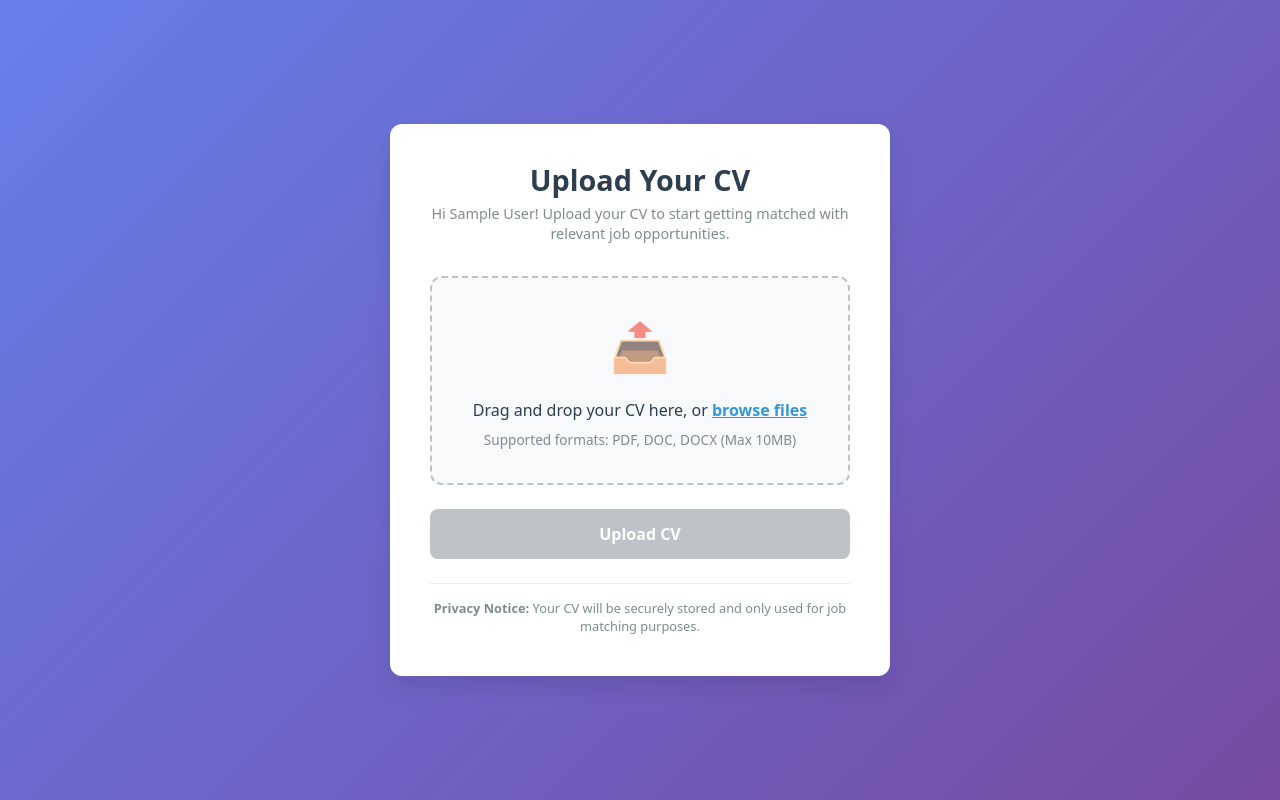
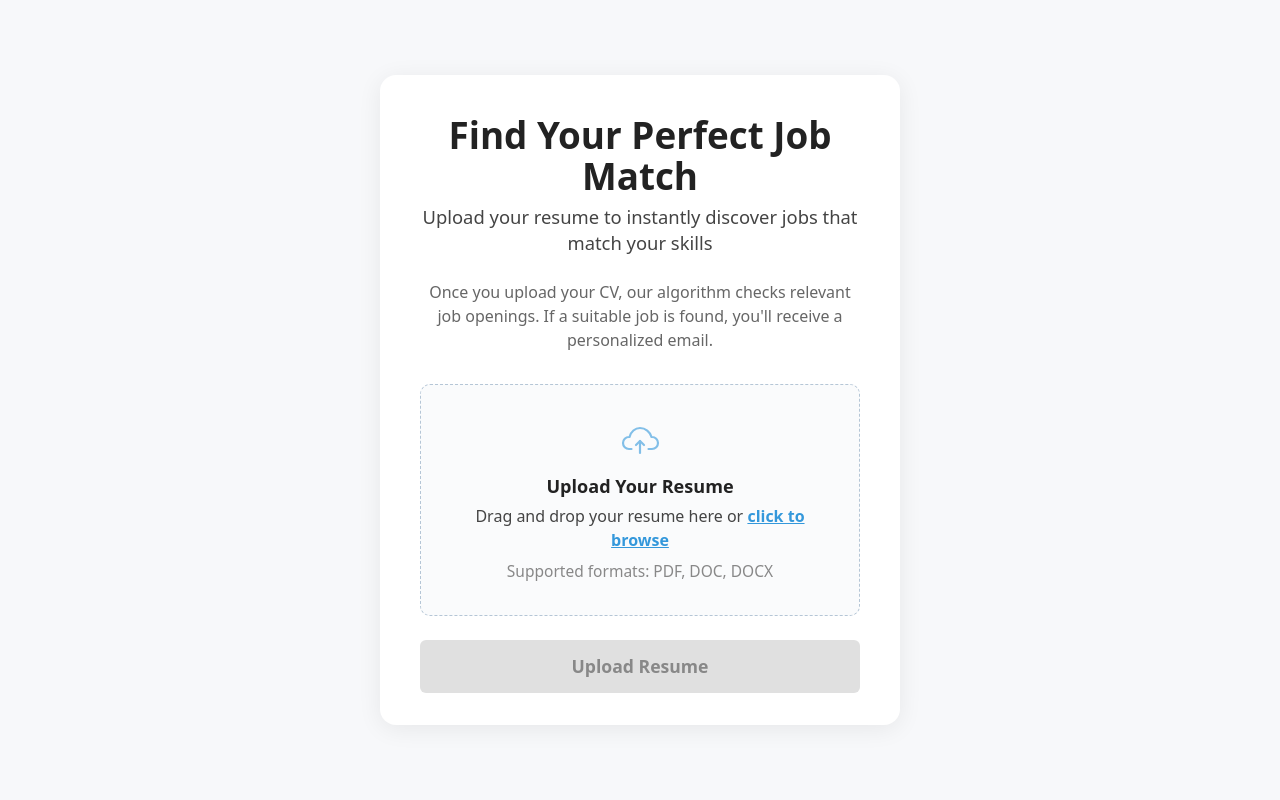
Before and after one commit to TovTechOrg/histadrut-front, a React (Vite) app: page /cv-upload in a window 1280 px wide. Built offline with nearby package versions, Linux system fonts and the light colour scheme; sample sign-in values are in the browser's storage.

Commit message:
added cleaner CV Upload page. added profile to non-admin users, can re-upload CV

```diff
--- a/src/api/api.js
+++ b/src/api/api.js
@@ -1,3 +1,17 @@
+// Upload CV as form data
+export const uploadCV = async (file) => {
+  const formData = new FormData();
+  formData.append("cv", file);
+  const response = await fetch(`${API_BASE_URL}/upload`, {
+    method: "POST",
+    body: formData,
+  });
+  if (!response.ok) {
+    const data = await response.json().catch(() => ({}));
+    throw new Error(data.error || "Upload failed. Please try again.");
+  }
+  return await response.json().catch(() => ({}));
+};
 const API_BASE_URL = "https://cv.pythia-match.com";
 
 const handleApiError = (response, endpoint) => {
--- a/src/components/Auth/CVUpload.jsx
+++ b/src/components/Auth/CVUpload.jsx
@@ -1,15 +1,17 @@
 import React, { useState } from "react";
-import { useAuth } from "../../contexts/AuthContext";
-import { useNavigate } from "react-router-dom";
+import { useLocation, useNavigate } from "react-router-dom";
+import { uploadCV } from "../../api/api";
 import "./CVUpload.css";
+import uploadIcon from "../../assets/icons/upload.svg";
 
 const CVUpload = () => {
   const [file, setFile] = useState(null);
   const [isDragOver, setIsDragOver] = useState(false);
   const [loading, setLoading] = useState(false);
   const [error, setError] = useState("");
+  const [showSuccess, setShowSuccess] = useState(false);
 
-  const { uploadCV, user } = useAuth();
+  const location = useLocation();
   const navigate = useNavigate();
 
   const handleFileSelect = (selectedFile) => {
@@ -61,46 +63,141 @@ const CVUpload = () => {
     setError("");
 
     try {
-      const result = await uploadCV(file);
-      if (result.success) {
-        navigate("/matches");
-      } else {
-        setError(result.error);
-      }
-    } catch {
-      setError("An error occurred while uploading your CV.");
+      await uploadCV(file);
+      setShowSuccess(true);
+      setFile(null);
+    } catch (err) {
+      setError(err.message || "An error occurred while uploading your CV.");
     } finally {
       setLoading(false);
     }
   };
 
   return (
-    <div className="cv-upload-page">
-      <div className="cv-upload-container">
-        <div className="cv-upload-header">
-          <h1 className="cv-upload-title">
-            {user?.hasCV ? "Update Your CV" : "Upload Your CV"}
-          </h1>
-          <p className="cv-upload-subtitle">
-            Hi {user?.name}!{" "}
-            {user?.hasCV
-              ? "Upload a new CV to update your profile"
-              : "Upload your CV to start getting matched with relevant job opportunities"}
-            .
-          </p>
-          {user?.hasCV && (
-            <div className="current-cv-info">
-              <p className="current-cv-text">
-                <strong>Current CV uploaded:</strong>{" "}
-                {new Date(user.cvUploadedAt).toLocaleDateString()}
-              </p>
+    <div
+      className="cv-upload-page"
+      style={{
+        minHeight: "100vh",
+        background: "#f7f8fa",
+        display: "flex",
+        alignItems: "center",
+        justifyContent: "center",
+      }}
+    >
+      <div
+        className="cv-upload-container"
+        style={{
+          background: "#fff",
+          borderRadius: 16,
+          boxShadow: "0 4px 24px rgba(0,0,0,0.07)",
+          padding: "2.5rem 2.5rem 2rem 2.5rem",
+          maxWidth: 520,
+          width: "100%",
+        }}
+      >
+        {showSuccess && (
+          <div
+            style={{
+              position: "fixed",
+              top: 0,
+              left: 0,
+              width: "100vw",
+              height: "100vh",
+              background: "rgba(0,0,0,0.25)",
+              display: "flex",
+              alignItems: "center",
+              justifyContent: "center",
+              zIndex: 1000,
+            }}
+          >
+            <div
+              style={{
+                background: "#fff",
+                borderRadius: 12,
+                padding: "2rem 2.5rem 1.5rem 2.5rem",
+                boxShadow: "0 4px 24px rgba(0,0,0,0.13)",
+                textAlign: "center",
+                minWidth: 320,
+              }}
+            >
+              <div style={{ fontSize: 40, color: "#27ae60", marginBottom: 12 }}>
+                ✔️
+              </div>
+              <div
+                style={{
+                  fontWeight: 600,
+                  fontSize: "1.25rem",
+                  color: "#222",
+                  marginBottom: 8,
+                }}
+              >
+                CV Uploaded Successfully!
+              </div>
+              <div style={{ color: "#444", marginBottom: 18 }}>
+                Your resume was uploaded. We'll notify you if a match is found.
+              </div>
+              <button
+                onClick={() => setShowSuccess(false)}
+                style={{
+                  padding: "0.7rem 2.2rem",
+                  fontSize: "1.05rem",
+                  fontWeight: 600,
+                  borderRadius: 6,
+                  background: "#3498db",
+                  color: "#fff",
+                  border: "none",
+                  cursor: "pointer",
+                }}
+              >
+                OK
+              </button>
+            </div>
           </div>
         )}
-        </div>
-
-        <form onSubmit={handleSubmit} className="cv-upload-form">
+        <h1
+          className="cv-upload-title"
+          style={{
+            textAlign: "center",
+            fontSize: "2.3rem",
+            fontWeight: 700,
+            marginBottom: "0.5rem",
+            color: "#222",
+          }}
+        >
+          Find Your Perfect Job Match
+        </h1>
+        <p
+          className="cv-upload-subtitle"
+          style={{
+            textAlign: "center",
+            fontSize: "1.15rem",
+            color: "#444",
+            marginBottom: "1.5rem",
+            fontWeight: 400,
+          }}
+        >
+          Upload your resume to instantly discover jobs that match your skills
+        </p>
+        <p
+          style={{
+            textAlign: "center",
+            color: "#666",
+            marginBottom: "2rem",
+            maxWidth: 600,
+            marginLeft: "auto",
+            marginRight: "auto",
+            fontSize: "1rem",
+          }}
+        >
+          Once you upload your CV, our algorithm checks relevant job openings.
+          If a suitable job is found, you'll receive a personalized email.
+        </p>
+        <form
+          onSubmit={handleSubmit}
+          className="cv-upload-form"
+          style={{ maxWidth: 520, margin: "0 auto" }}
+        >
           {error && <div className="error-message">{error}</div>}
-
           <div
             className={`cv-drop-zone ${isDragOver ? "drag-over" : ""} ${
               file ? "has-file" : ""
@@ -108,13 +205,26 @@ const CVUpload = () => {
             onDragOver={handleDragOver}
             onDragLeave={handleDragLeave}
             onDrop={handleDrop}
+            style={{
+              marginBottom: "1.5rem",
+              border: "1.5px dashed #b5c6d6",
+              borderRadius: 10,
+              background: "#fafbfc",
+            }}
           >
             {file ? (
               <div className="file-selected">
-                <div className="file-icon">📄</div>
+                <div
+                  className="file-icon"
+                  style={{ fontSize: "2.5rem", color: "#3498db" }}
+                >
+                  📄
+                </div>
                 <div className="file-info">
-                  <p className="file-name">{file.name}</p>
-                  <p className="file-size">
+                  <p className="file-name" style={{ color: "#222" }}>
+                    {file.name}
+                  </p>
+                  <p className="file-size" style={{ color: "#444" }}>
                     {(file.size / 1024 / 1024).toFixed(2)} MB
                   </p>
                 </div>
@@ -122,25 +232,60 @@ const CVUpload = () => {
                   type="button"
                   onClick={() => setFile(null)}
                   className="remove-file-btn"
+                  style={{
+                    color: "#3498db",
+                    background: "none",
+                    border: "none",
+                    cursor: "pointer",
+                    marginTop: 8,
+                  }}
                 >
                   Remove
                 </button>
               </div>
             ) : (
-              <div className="drop-zone-content">
-                <div className="upload-icon">📤</div>
-                <p className="drop-zone-text">
-                  Drag and drop your CV here, or{" "}
-                  <label htmlFor="cv-file" className="file-select-btn">
-                    browse files
+              <div
+                className="drop-zone-content"
+                style={{ textAlign: "center" }}
+              >
+                <div className="upload-icon" style={{ marginBottom: 8 }}>
+                  <img
+                    src={uploadIcon}
+                    alt="Upload"
+                    width={48}
+                    height={48}
+                    style={{ display: "block", margin: "0 auto" }}
+                  />
+                </div>
+                <div
+                  style={{
+                    fontWeight: 600,
+                    fontSize: "1.13rem",
+                    marginBottom: 4,
+                    color: "#222",
+                  }}
+                >
+                  Upload Your Resume
+                </div>
+                <div style={{ marginBottom: 8, color: "#444" }}>
+                  Drag and drop your resume here or{" "}
+                  <label
+                    htmlFor="cv-file"
+                    className="file-select-btn"
+                    style={{
+                      color: "#3498db",
+                      cursor: "pointer",
+                      textDecoration: "underline",
+                    }}
+                  >
+                    click to browse
                   </label>
-                </p>
-                <p className="drop-zone-help">
-                  Supported formats: PDF, DOC, DOCX (Max 10MB)
-                </p>
+                </div>
+                <div style={{ color: "#888", fontSize: "0.97rem" }}>
+                  Supported formats: PDF, DOC, DOCX
+                </div>
               </div>
             )}
-
             <input
               type="file"
               id="cv-file"
@@ -150,22 +295,52 @@ const CVUpload = () => {
               style={{ display: "none" }}
             />
           </div>
-
+          <div
+            style={{
+              display: "flex",
+              flexDirection: "row",
+              gap: 12,
+              marginTop: 8,
+            }}
+          >
+            {location.state?.fromProfile && (
+              <button
+                type="button"
+                onClick={() => navigate(-1)}
+                style={{
+                  background: "none",
+                  border: "1.5px solid #3498db",
+                  color: "#3498db",
+                  borderRadius: 6,
+                  padding: "0.7rem 1.5rem",
+                  fontWeight: 500,
+                  cursor: "pointer",
+                  fontSize: "1.05rem",
+                  minWidth: 100,
+                }}
+              >
+                ← Back
+              </button>
+            )}
             <button
               type="submit"
               className="upload-button"
               disabled={!file || loading}
+              style={{
+                flex: 1,
+                padding: "0.9rem",
+                fontSize: "1.1rem",
+                fontWeight: 600,
+                borderRadius: 6,
+                background: file ? "#3498db" : "#e0e0e0",
+                color: file ? "#fff" : "#888",
+                border: "none",
+              }}
             >
-            {loading ? "Uploading..." : user?.hasCV ? "Update CV" : "Upload CV"}
+              {loading ? "Uploading..." : "Upload Resume"}
             </button>
+          </div>
         </form>
-
-        <div className="cv-upload-footer">
-          <p className="privacy-note">
-            <strong>Privacy Notice:</strong> Your CV will be securely stored and
-            only used for job matching purposes.
-          </p>
-        </div>
       </div>
     </div>
   );
```
Also changed, not shown: src/App.jsx (+12 -0 lines), src/components/NavPanel/NavPanel.jsx (+31 -5 lines), src/components/Profile.jsx (added, +58 -0 lines), src/assets/icons/upload.svg (added). Lines whose indentation alone changed are shown as unchanged.
